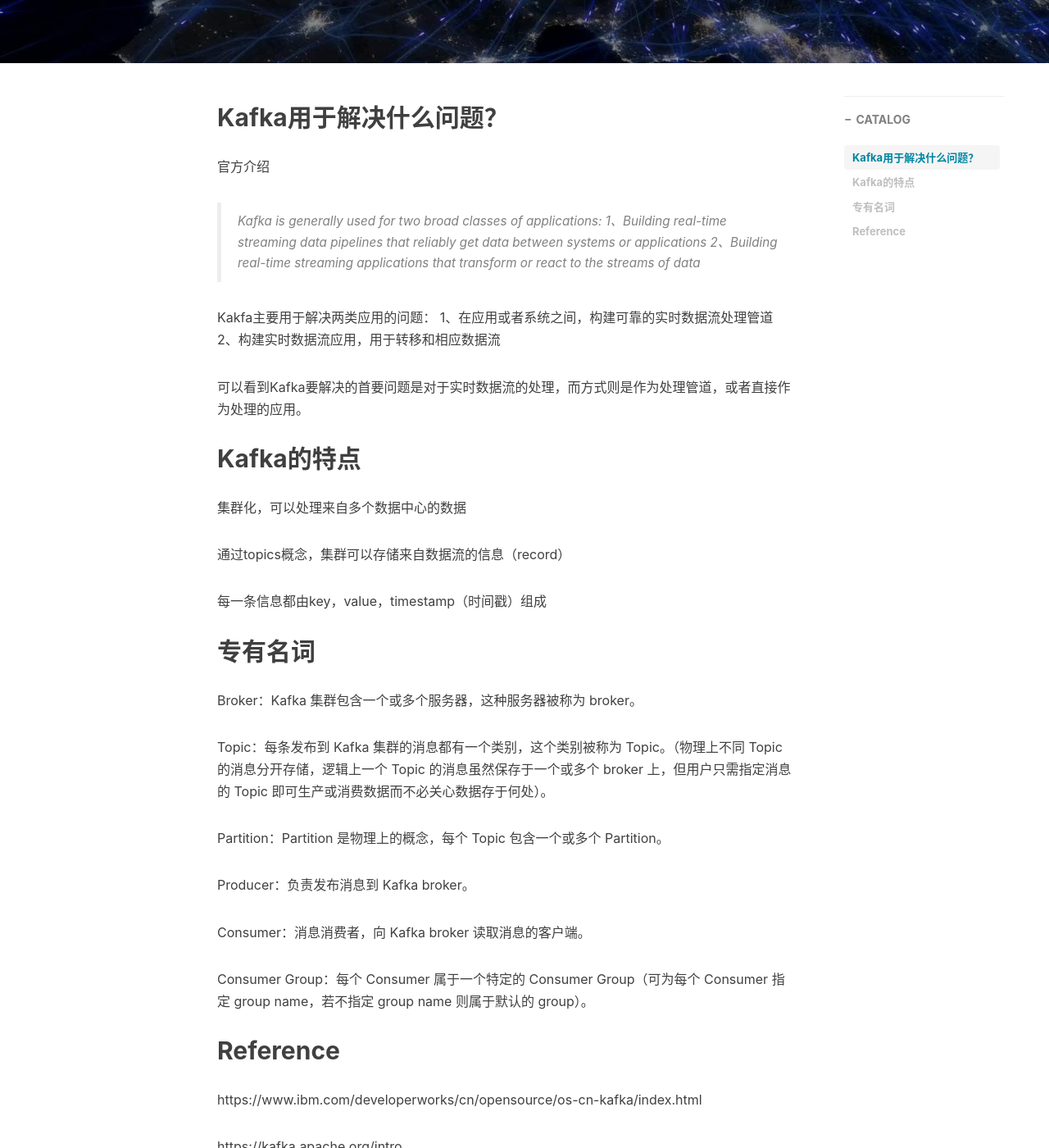
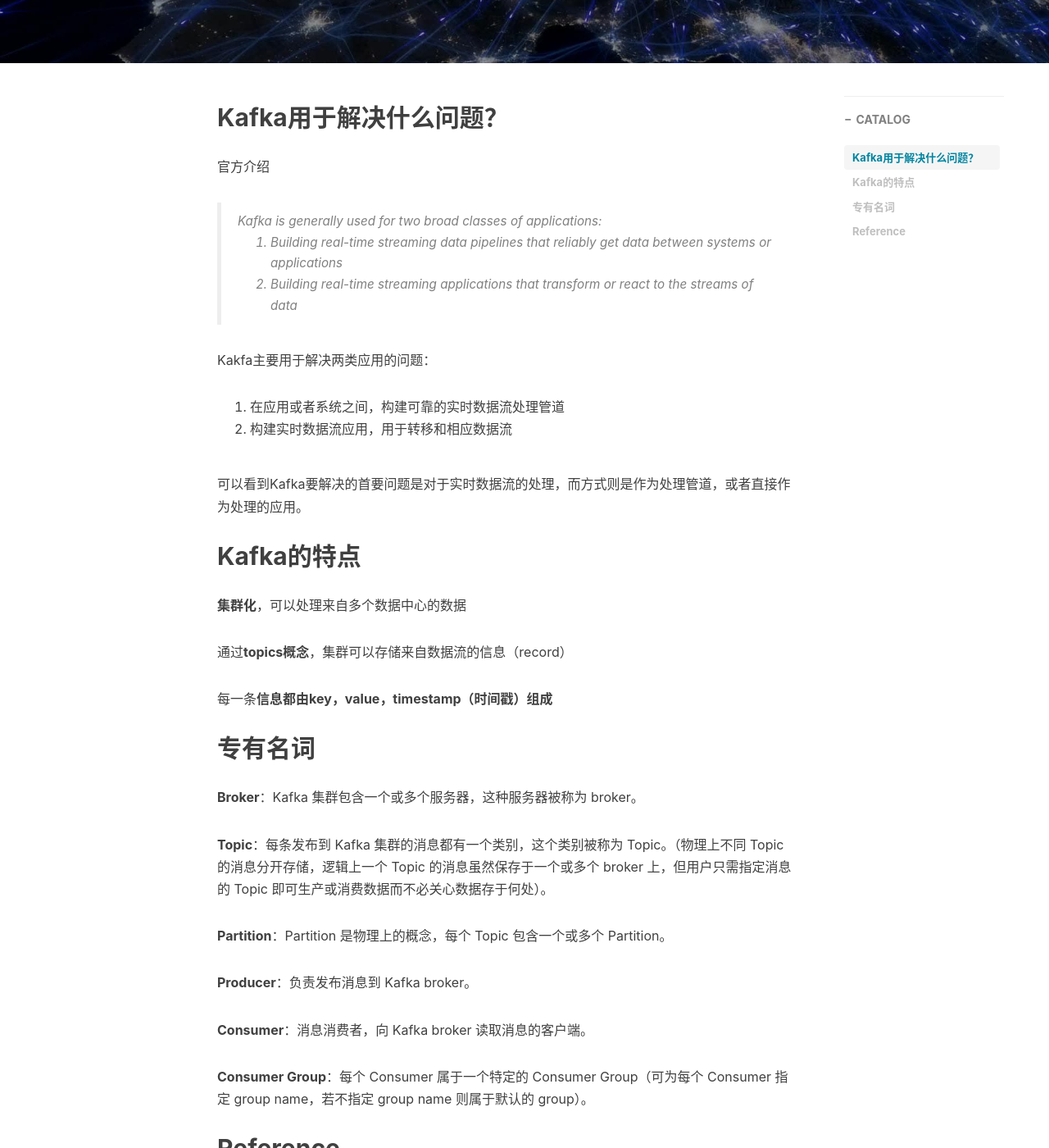
Before and after one commit to ashtongao/ashtongao.github.io, a Jekyll site: the page built from _posts/2018-12-17-Kafka基本概念.md, in a window 1280 px wide and 1400 px high, scrolled down 446 px. Shown: the whole window at 82% size. Built offline with Jekyll 4.4.1, drawn with Linux system fonts in a browser that asks for light colours; nearby versions of some CDN libraries; comment, search, counter and statistics services are not loaded.

Commit message:
feat: saved

```diff
--- a/_posts/2018-12-17-Kafka基本概念.md
+++ b/_posts/2018-12-17-Kafka基本概念.md
@@ -17,36 +17,36 @@ tags:
 官方介绍
 
 > Kafka is generally used for two broad classes of applications:
-> 1、Building real-time streaming data pipelines that reliably get data between systems or applications
-> 2、Building real-time streaming applications that transform or react to the streams of data
+> 1. Building real-time streaming data pipelines that reliably get data between systems or applications
+> 2. Building real-time streaming applications that transform or react to the streams of data
 
 Kakfa主要用于解决两类应用的问题：
-1、在应用或者系统之间，构建可靠的实时数据流处理管道
-2、构建实时数据流应用，用于转移和相应数据流
+1. 在应用或者系统之间，构建可靠的实时数据流处理管道
+2. 构建实时数据流应用，用于转移和相应数据流
 
 可以看到Kafka要解决的首要问题是对于实时数据流的处理，而方式则是作为处理管道，或者直接作为处理的应用。
 
 ## Kafka的特点
 
-集群化，可以处理来自多个数据中心的数据
+**集群化**，可以处理来自多个数据中心的数据
 
-通过topics概念，集群可以存储来自数据流的信息（record）
+通过**topics概念**，集群可以存储来自数据流的信息（record）
 
-每一条信息都由key，value，timestamp（时间戳）组成
+每一条**信息都由key，value，timestamp（时间戳）组成**
 
 ## 专有名词
 
-Broker：Kafka 集群包含一个或多个服务器，这种服务器被称为 broker。
+**Broker**：Kafka 集群包含一个或多个服务器，这种服务器被称为 broker。
 
-Topic：每条发布到 Kafka 集群的消息都有一个类别，这个类别被称为 Topic。（物理上不同 Topic 的消息分开存储，逻辑上一个 Topic 的消息虽然保存于一个或多个 broker 上，但用户只需指定消息的 Topic 即可生产或消费数据而不必关心数据存于何处）。
+**Topic**：每条发布到 Kafka 集群的消息都有一个类别，这个类别被称为 Topic。（物理上不同 Topic 的消息分开存储，逻辑上一个 Topic 的消息虽然保存于一个或多个 broker 上，但用户只需指定消息的 Topic 即可生产或消费数据而不必关心数据存于何处）。
 
-Partition：Partition 是物理上的概念，每个 Topic 包含一个或多个 Partition。
+**Partition**：Partition 是物理上的概念，每个 Topic 包含一个或多个 Partition。
 
-Producer：负责发布消息到 Kafka broker。
+**Producer**：负责发布消息到 Kafka broker。
 
-Consumer：消息消费者，向 Kafka broker 读取消息的客户端。
+**Consumer**：消息消费者，向 Kafka broker 读取消息的客户端。
 
-Consumer Group：每个 Consumer 属于一个特定的 Consumer Group（可为每个 Consumer 指定 group name，若不指定 group name 则属于默认的 group）。
+**Consumer Group**：每个 Consumer 属于一个特定的 Consumer Group（可为每个 Consumer 指定 group name，若不指定 group name 则属于默认的 group）。
 
 
 
```
